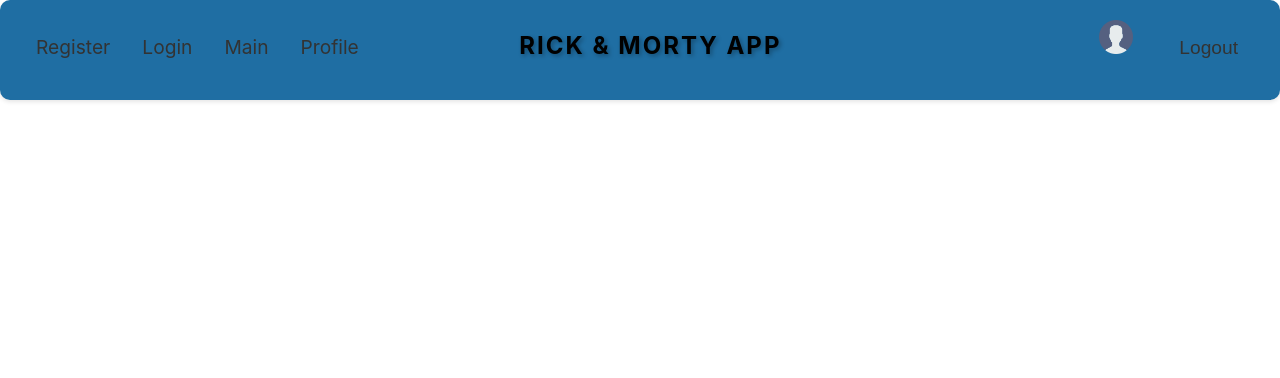
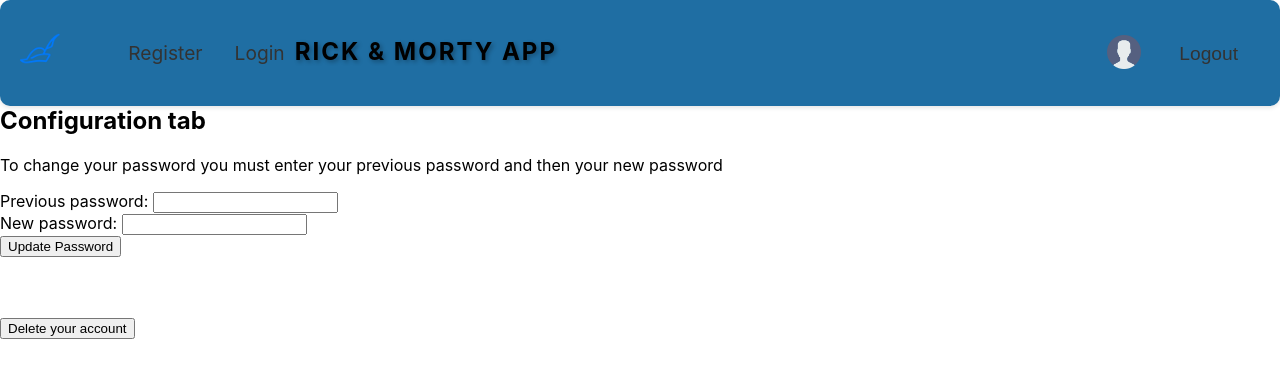
Before and after one commit to lopezatn/rickandmorty-app, a React (Create React App) app: page /config in a window 1280 px wide. Shown: the top 378 px of the page. Built offline with nearby package versions, Linux system fonts and the light colour scheme; what lowdb would draw is missing.

Commit message:
changes in Navbar and ProtectedRoute

```diff
--- a/src/App.js
+++ b/src/App.js
@@ -1,11 +1,13 @@
+import "./App.css";
 import { useSelector } from "react-redux";
-import "./App.css";
+import { BrowserRouter as Router, Route, Switch } from "react-router-dom";
 import Login from "./components/Login/Index";
 import Main from "./components/Main/Index";
 import Navbar from "./components/Navbar/Index";
 import RegistrationForm from "./components/RegistrationForm/Index";
-import { BrowserRouter as Router, Route, Switch } from "react-router-dom";
 import Profile from "./components/Profile/Index";
+import Config from "./components/Config/Index";
+import ProtectedRoute from "./components/ProtectedRoute/Index";
 
 function App() {
   const user = useSelector((state) => state.user);
@@ -17,17 +19,26 @@
     <Router>
       <Navbar />
       <Switch>
-        <Route path="/register">
+        <Route exact path="/register">
           <RegistrationForm />
         </Route>
-        <Route path="/login">
+        <Route exact path="/login">
           <Login />
         </Route>
-        <Route path="/main">
+        <Route exact path="/main">
           <Main />
         </Route>
-        <Route path="/profile">
+        <ProtectedRoute
+          exact
+          path="/profile"
+          component={Profile}
+          isAuthenticated={isLogged}
+        />
+        <Route exact path="/profile">
           <Profile />
+        </Route>
+        <Route exact path="/config">
+          <Config />
         </Route>
       </Switch>
     </Router>
--- /dev/null
+++ b/src/components/Config/Index.jsx
@@ -0,0 +1,50 @@
+import { useState } from "react";
+import { useSelector } from "react-redux";
+import { useHistory } from "react-router-dom";
+
+
+const Config = () => {
+  const [password, setPassword] = useState("");
+  const [newPassword, setNewPassword] = useState("");
+
+  const user = useSelector((state) => state.user);
+    const history = useHistory();
+
+  const handleSubmit = (e) => {
+    e.preventDefault();
+    if (password === user.password) {
+        user.password = newPassword;
+    } else {
+        alert("Your previous password is incorrect.")
+    }
+  };
+
+  return (
+    <>
+      <h2>Configuration tab</h2>
+      <form>
+        <div>
+          <p>
+            To change your password you must enter your previous password and then
+            your new password
+          </p>
+          <label>Previous password: </label>
+          <input type="prevPassword" onChange={(e) => setPassword(e.target.value)}/>
+          <br />
+          <label>New password: </label>
+          <input type="newPassword" onChange={(e) => setNewPassword(e.target.value)}/>
+          <br />
+          <button onClick={handleSubmit}>Update Password</button>
+        </div>
+      </form>
+
+      <br/><br/><br/>
+
+        <div>
+            <button onClick={(e) => history.push("/deleteAcc")}>Delete your account</button>
+        </div>
+    </>
+  );
+};
+
+export default Config;
--- a/src/components/Login/Index.jsx
+++ b/src/components/Login/Index.jsx
@@ -23,9 +23,9 @@
     const user = getUser(identifier, password);
     if (user) {
       dispatch(login(user));
-      history.push("/main");
+      history.push("/profile");
     } else {
-      console.log("Invalid name, email or password");
+      alert("Invalid name, email or password");
     }
     setPassword("");
   };
--- a/src/components/Navbar/Index.css
+++ b/src/components/Navbar/Index.css
@@ -11,12 +11,23 @@
   align-items: baseline;
 }
 
+.navbar-links-left {
+  transform: translateX(-75%);
+}
+
 .navbar-title {
   font-size: 1.5rem;
+  margin-top: 15px;
   text-transform: uppercase;
   letter-spacing: 2px;
   text-shadow: 2px 2px 4px rgba(0, 0, 0, 0.3);
-  transform: translateX(-30%);
+  transform: translateX(-130%);
+}
+
+.navbar-logo {
+  width: 40px;
+  height: 40px;
+  transform: translateY(9px);
 }
 
 .navbar-links {
@@ -41,5 +52,5 @@
 .profile-icon {
   width: 34px;
   height: 34px;
-  margin-right: 8px;
+  transform: translateY(9px);
 }
--- a/src/components/Navbar/Index.jsx
+++ b/src/components/Navbar/Index.jsx
@@ -2,11 +2,13 @@
 import { Link } from "react-router-dom";
 import profileIcon from "../../assets/user profile.png";
 import "./Index.css";
+import piedpiper from "../../assets/piedpiper.png";
 import { logout } from "../../features/userSlice";
-import { useDispatch } from "react-redux";
+import { useDispatch, useSelector } from "react-redux";
 
 const Navbar = () => {
   const dispatch = useDispatch();
+  const isAuthenticated = useSelector((state) => state.user);
 
   const handleLogout = () => {
     dispatch(logout());
@@ -15,19 +17,31 @@
   return (
     <nav className="navbar">
       <div className="navbar-container">
+        <img src={piedpiper} alt="Logo" className="navbar-logo" />
         <div className="navbar-links-left">
+          {!isAuthenticated && (
+            <>
               <Link to="/register" className="navbar-link">
                 Register
               </Link>
               <Link to="/login" className="navbar-link">
                 Login
               </Link>
+            </>
+          )}
+          {isAuthenticated && (
+            <>
+              <Link to="/profile" className="navbar-link">
+                Profile
+              </Link>
+              <Link to="/config" className="navbar-link">
+                Config
+              </Link>
               <Link to="/main" className="navbar-link">
                 Main
               </Link>
-          <Link to="/profile" className="navbar-link">
-            Profile
-          </Link>
+            </>
+          )}
         </div>
         <h2 className="navbar-title">Rick & Morty App</h2>
         <div className="navbar-links-right">
--- a/src/components/Profile/Index.jsx
+++ b/src/components/Profile/Index.jsx
@@ -1,7 +1,31 @@
+import { useSelector } from "react-redux";
+import { useHistory } from "react-router-dom/cjs/react-router-dom.min";
+
 const Profile = () => {
+  const user = useSelector((state) => state.user);
+  const history = useHistory();
+
+
+  const handleClick = () => {
+    history.push("/config");
+  }
+
+
   return (
     <>
       <p>Profile component</p>
+      <h1>Welcome back {user.username}!</h1>
+      <p>
+        Your registered email is: <b>{user.email}</b>
+      </p>
+      <p>
+        Your current password is: <b>{user.password}</b>
+      </p>
+      <br />
+      <p>
+        If you would like to change your current password or delete your account{" "}
+        <button onClick={handleClick}>Click here</button>
+      </p>
     </>
   );
 };
--- /dev/null
+++ b/src/components/ProtectedRoute/Index.jsx
@@ -0,0 +1,16 @@
+import React from "react";
+import { Redirect, Route } from "react-router-dom";
+
+const ProtectedRoute = ({ component, isAuthenticated, ...rest }) => {
+  const Component = component;
+  return (
+    <Route
+      {...rest}
+      render={(props) =>
+        isAuthenticated ? <Component {...props} /> : <Redirect to="/login" />
+      }
+    />
+  );
+};
+
+export default ProtectedRoute;
```
Also changed, not shown: src/assets/piedpiper.png (added), src/components/Config/Index.css (added). Lines whose indentation alone changed are shown as unchanged.
